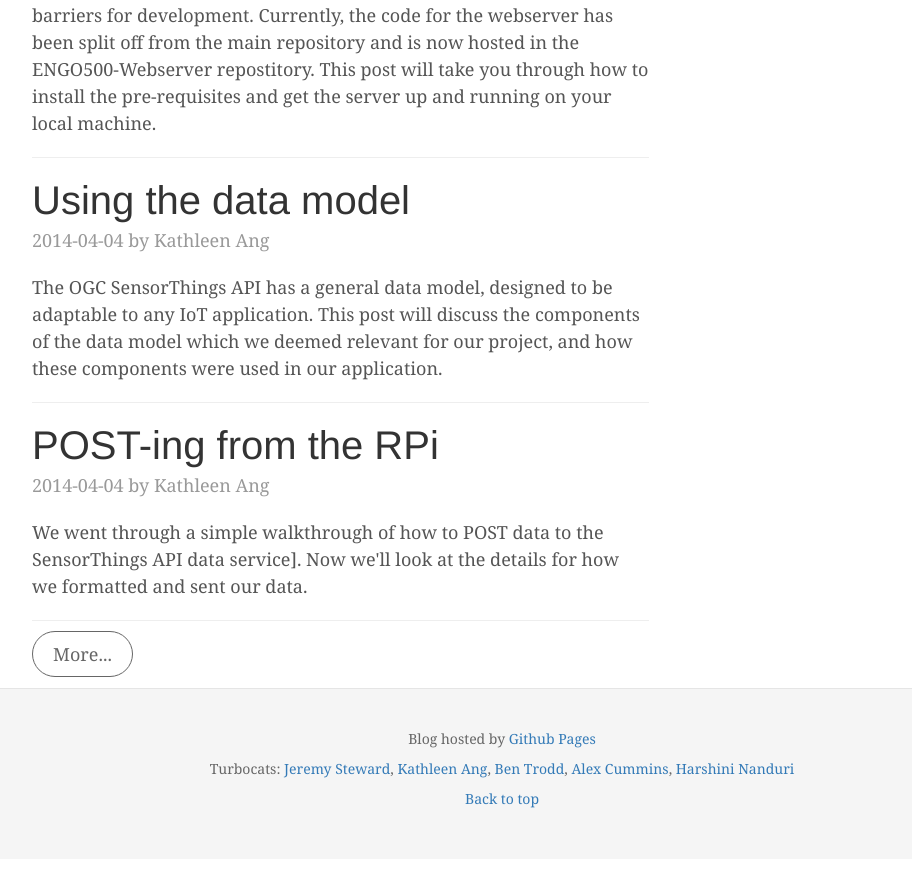
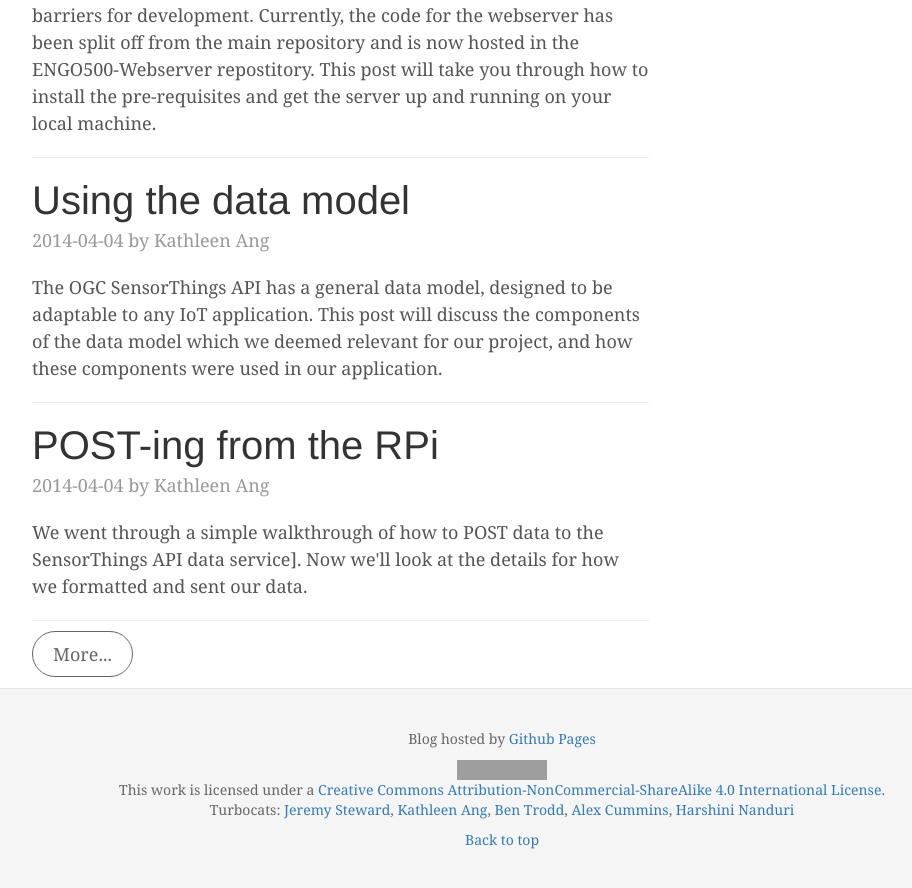
Before and after one commit to ThatGeoGuy/ENGO500, a Jekyll site: the page built from index.html, in a window 1280 px wide and 900 px high, scrolled down 945 px. Shown: the top 888 px of the window, without its empty margins (138-1050 px from the left). Built offline with Jekyll 4.4.1, drawn with Linux system fonts in a browser that asks for light colours; nearby versions of some CDN libraries; before the commit the page ends 1804 px from its top, so only the background shows below that; grey boxes are pictures that could not be loaded.

Commit message:
Added CC License

```diff
--- a/_includes/footer.html
+++ b/_includes/footer.html
@@ -1,5 +1,6 @@
 <div class='blog-footer'>
 	<p>Blog hosted by <a href='https://pages.github.com'>Github Pages</a></p>
+	<a rel="license" href="http://creativecommons.org/licenses/by-nc-sa/4.0/"><img alt="Creative Commons License" style="border-width:0" src="http://i.creativecommons.org/l/by-nc-sa/4.0/88x31.png" /></a><br />This work is licensed under a <a rel="license" href="http://creativecommons.org/licenses/by-nc-sa/4.0/">Creative Commons Attribution-NonCommercial-ShareAlike 4.0 International License</a>.
 	<p>Turbocats: <a href='https://github.com/ThatGeoGuy'>Jeremy Steward</a>, <a href='https://github.com/kathleen-a'>Kathleen Ang</a>, <a href='https://github.com/b-en'>Ben Trodd</a>, <a href='https://github.com/acummins'>Alex Cummins</a>, <a href='https://github.com/hnanduri92'>Harshini Nanduri</a></p>
 	<p><a href='#'>Back to top</a></p>
 </div>
```
